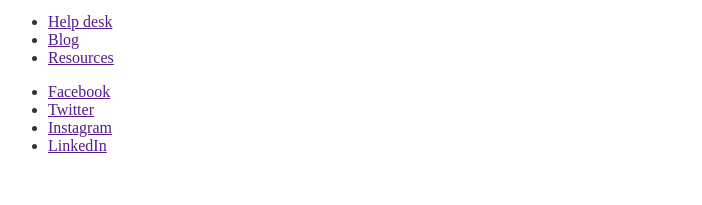
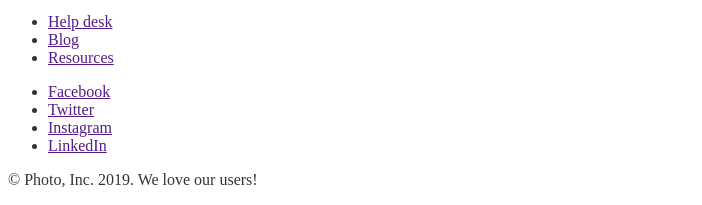
Before and after one commit to Antonina-Turieva/navchalnuy-project-photo, a plain HTML site: page index.html in a window 1280 px wide. Shown: the part 2849-3054 px from the top of the page, without its empty margins (0-702 px from the left). Before the commit the page ends 3020 px from the top, so only its background shows below. Drawn offline with Linux system fonts and the light colour scheme.

Commit message:
Добавляет знак копирайта

```diff
--- a/index.html
+++ b/index.html
@@ -181,6 +181,7 @@
             <li><a href="" aria-label="LinkedIn link">LinkedIn</a></li>
         </ul>
 
+        <p>&copy; Photo, Inc. 2019. We love our users!</p>
     </footer>
 </body>
 </html>
```
